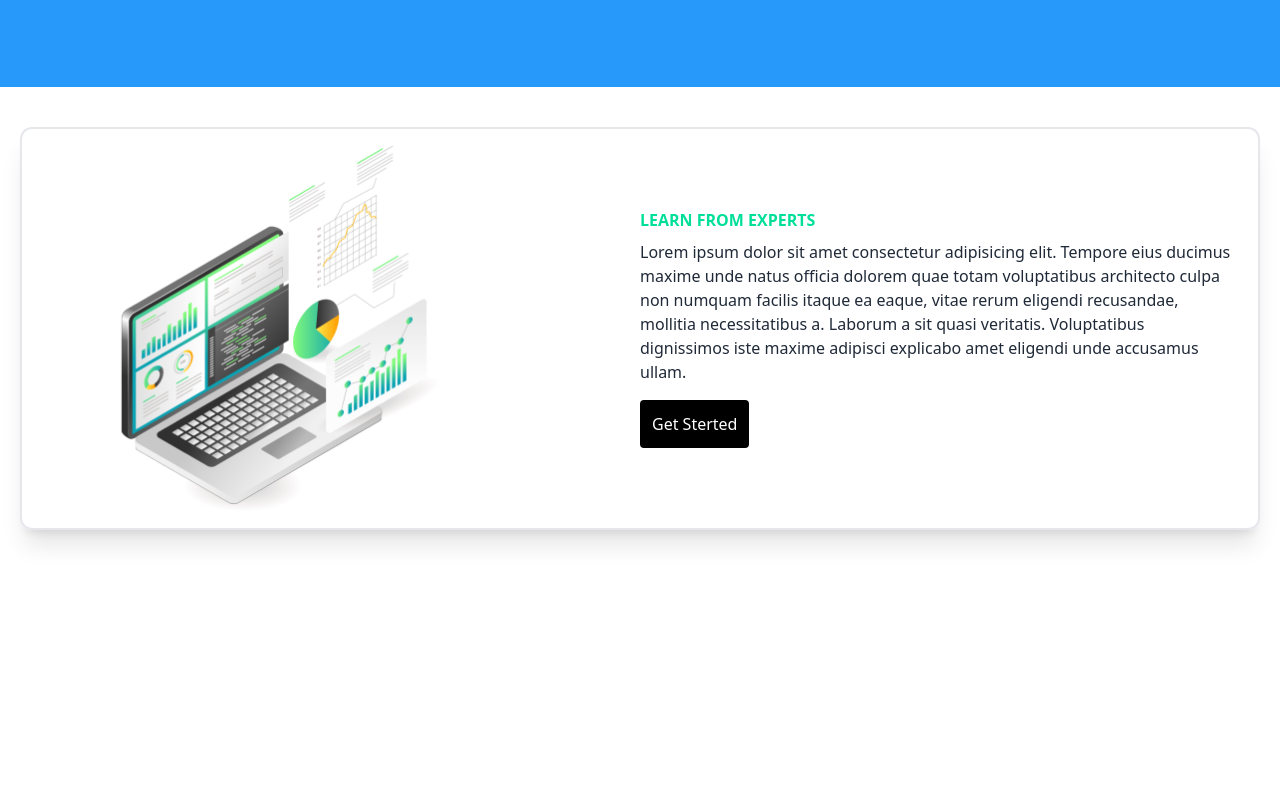
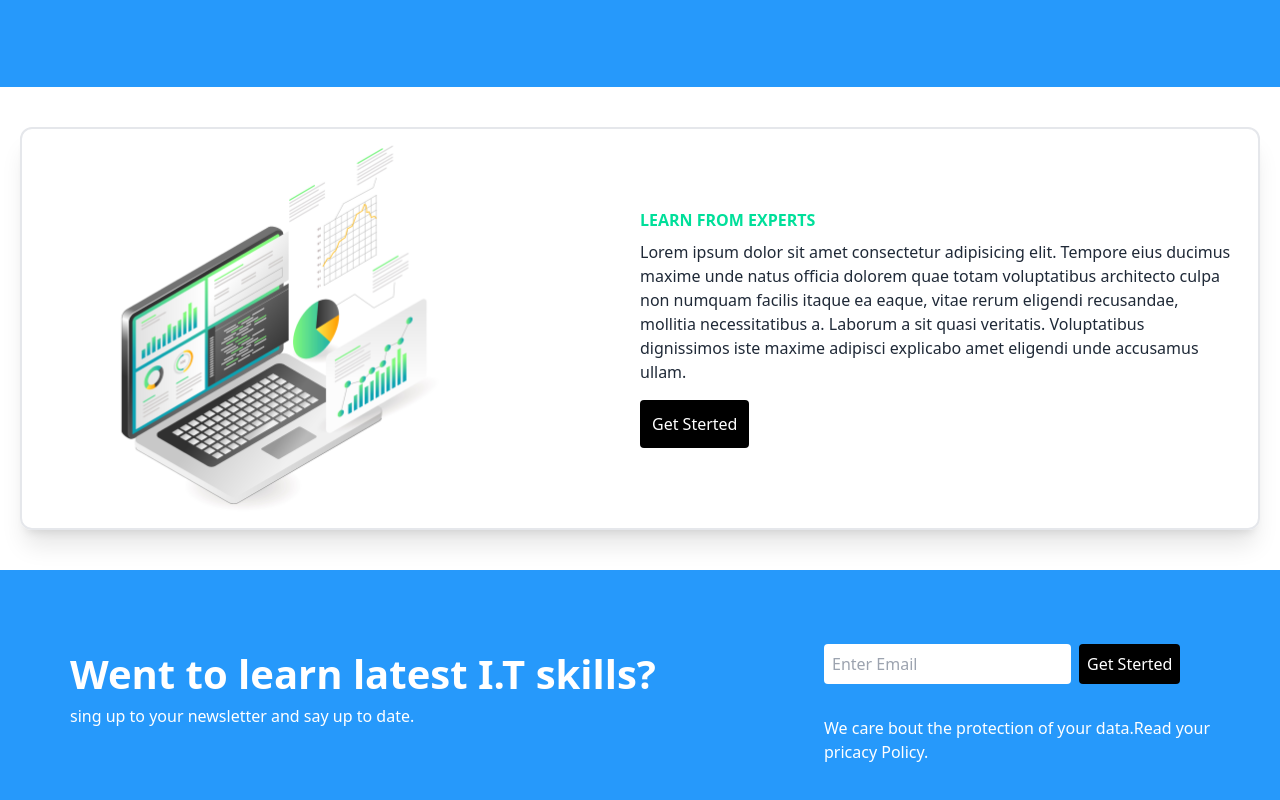
Before and after one commit to Bappy00111/tailwind-wsucbe-recat, a React (Vite) app: page / in a window 1280 px wide. Shown: the part 453-1253 px from the top of the page. Before the commit the page ends 1023 px from the top, so only its background shows below. Built offline with nearby package versions, Linux system fonts and the light colour scheme.

Commit message:
news letter added

```diff
--- a/src/App.jsx
+++ b/src/App.jsx
@@ -3,6 +3,7 @@ import './App.css'
 import Banner from './component/Banner/Banner'
 import Export from './component/Export/Export'
 import Header from './component/Header/Header'
+import NewsLetter from './component/NewsLetter/NewsLetter'
 
 function App() {
 
@@ -12,6 +13,7 @@ function App() {
       <Header></Header>
       <Banner></Banner>
       <Export></Export>
+      <NewsLetter></NewsLetter>
     </div>
   )
 }
--- /dev/null
+++ b/src/component/NewsLetter/NewsLetter.jsx
@@ -0,0 +1,21 @@
+import React from 'react';
+
+const NewsLetter = () => {
+    return (
+        <div className='bg-[#2699fb] p-4'>
+            <div className='max-w-[1240px] mx-auto md:flex justify-between p-[50px]'>
+                <div className=' text-white mt-2'>
+                    <h1 className='text-[20px] md:text-[40px] font-bold'>Went to learn latest I.T skills? </h1>
+                    <p>sing up to your newsletter and say up to date.</p>
+                </div>
+                <div className='mt-2'>
+                    <input className='p-2 mb-3 mr-2 rounded text-slate-500' type="text" placeholder='Enter Email' />
+                    <button className='bg-black text-white p-2 rounded '>Get Sterted</button>
+                    <p className='text-white mt-5'>We care bout the protection of your data.Read your <br /> pricacy Policy. </p>
+                </div>
+            </div>
+        </div>
+    );
+};
+
+export default NewsLetter;
```
